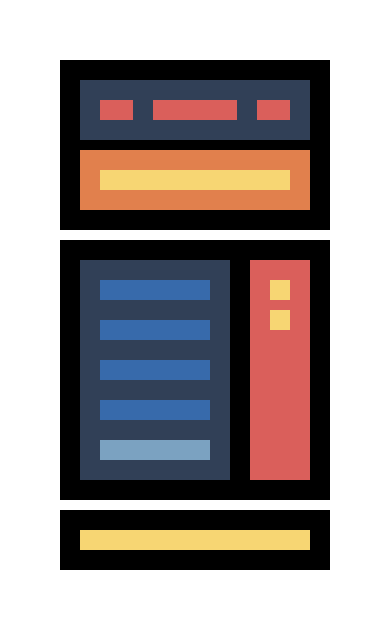
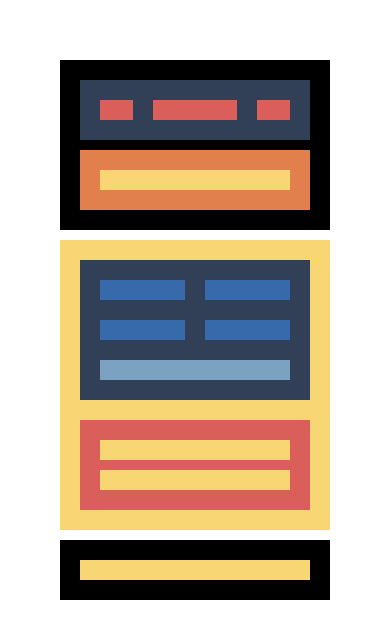
Before and after one commit to gerardpons/html-css, a plain HTML site: page index.html in a window 390 px wide. Drawn offline with Linux system fonts and the light colour scheme.

Commit message:
Nivell 1 - Exercici 2

```diff
--- a/styles.css
+++ b/styles.css
@@ -83,3 +83,12 @@
         .footerContent {
             background-color: #F7D673;
         }
+
+@media (max-width: 800px) {
+
+    .section {
+        flex-direction: column;
+        background-color: #F7D673;
+    }
+
+}
```
